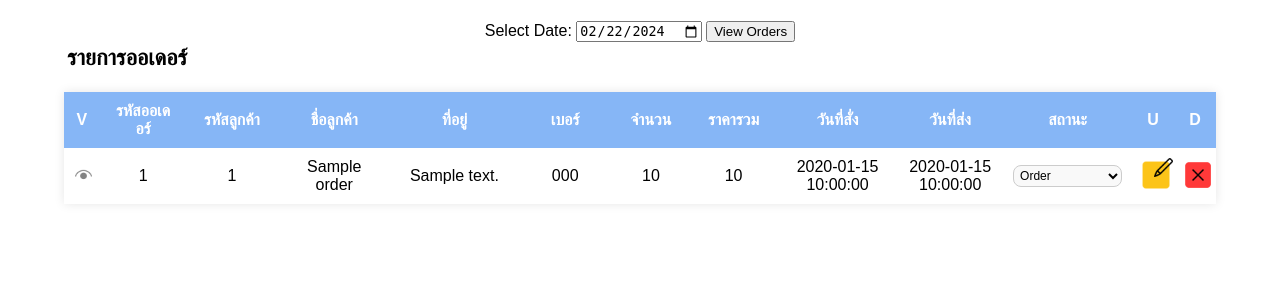
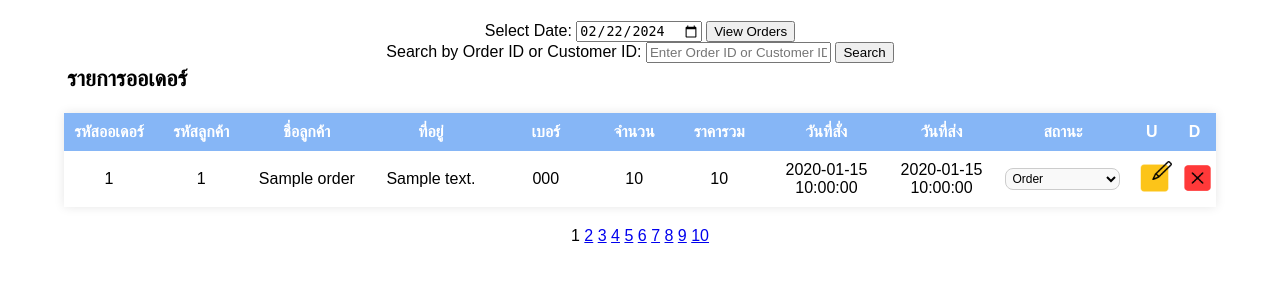
Before and after one commit to owensocool/php-api-full-stack, a PHP site: page /fullStack/src/admin/order_admin/order_view/view_order.php in a window 1280 px wide. Shown: the part 69-369 px from the top of the page. Run offline with PHP 8.4, Linux system fonts and the light colour scheme; tables that the repository leaves empty or names only in its code hold one stand-in row (values such as "Sample post").

Commit message:
debug code

```diff
--- a/php-api-marketing/config/db/connection.php
+++ b/php-api-marketing/config/db/connection.php
@@ -1,7 +1,7 @@
 <?php
 $host = 'localhost';
-$username = 'root';
-$password = '';
+$username = 'admin_annisa';
+$password = 'password';
 $database = 'full-stack-store';
 
 $conn = new mysqli($host, $username, $password, $database);
--- a/php-api-marketing/src/admin/order_admin/order_view/view_order.php
+++ b/php-api-marketing/src/admin/order_admin/order_view/view_order.php
@@ -126,8 +126,8 @@
         </nav>
         <div></div>
         <a href="../../../auth/controller/logout.php"><button class="login-btn">ออกจากระบบ</button></a>
+    </header>
 
-    </header>
     <br/> <br/><br/> <br/><br/>
     <div style="text-align: center;">
     <form id="dateForm" method="GET">
@@ -137,35 +137,62 @@
     </form>
 </div>
 
-
+<!-- Add the search inputs here -->
+<div style="text-align: center;">
+        <form id="searchForm" method="GET">
+            <label for="search_query">Search by Order ID or Customer ID:</label>
+            <input type="text" id="search_query" name="search_query" placeholder="Enter Order ID or Customer ID">
+            <button type="submit">Search</button>
+        </form>
+    </div>
 
     <div>
     <?php
     require_once '../../../../config/db/connection.php';
-        if(isset($_GET['selected_date'])) {
+
+    // Define the number of transactions per page
+    $transactionsPerPage = 10;
+
+    // Get the current page number, default to 1 if not set
+    $page = isset($_GET['page']) ? $_GET['page'] : 1;
+
+    // Calculate the offset for the SQL query
+    $offset = ($page - 1) * $transactionsPerPage;
+
+    // Initialize $totalPages
+    $totalPages = 10;
+
+    // Check if search query by order ID or customer ID is provided
+    if(isset($_GET['search_query'])) {
+        $search_query = $_GET['search_query'];
+
+        // Query to select transactions for the specified order ID or customer ID
+        $query = "SELECT * FROM orders WHERE order_id = '$search_query' OR customer_id = '$search_query' LIMIT $offset, $transactionsPerPage";
+    } else if(isset($_GET['selected_date'])) {
         $selected_date = $_GET['selected_date'];
+
         // Query to select orders for the selected date
-            $query = "SELECT * FROM orders WHERE DATE(order_date) = '$selected_date'";
+        $query = "SELECT * FROM orders WHERE DATE(order_date) = '$selected_date' LIMIT $offset, $transactionsPerPage";
     } else {
-            // Default query to select all orders
-            $query = "SELECT * FROM orders";
+        // Default query to select all orders with pagination
+        $query = "SELECT * FROM orders LIMIT $offset, $transactionsPerPage";
     }
+
+    // Execute the query
     $result = $conn->query($query);
-
-
 
     if ($result) {
         echo "
         <table border='0' style='width: 90%; margin: auto;'>
             <tr>
-                    <td width='950px'><a style='font-weight:bold; font-size: 22px;' >รายการออเดอร์</a></td>
+                <td width='950px'><a style='font-weight:bold; font-size: 22px;'>รายการออเดอร์</a></td>
             </tr>
         </table>
         <br />";
+
         echo "<table border='0' style='width: 90%; border-collapse: collapse; margin: auto; padding-top: 20px; box-shadow: 0px 0px 10px rgba(0, 0, 0, 0.1);'>
             <tr style='background-color: #86B6F6; color: white; text-align: center;'>
-                    <th width='30px' style='padding: 10px;'>V</th>
-                    <th width='180px' style='padding: 10px;' >รหัสออเดอร์</th>
+                <th width='180px' style='padding: 10px;'>รหัสออเดอร์</th>
                 <th width='180px' style='padding: 10px;'>รหัสลูกค้า</th>
                 <th width='200px' style='padding: 10px;'>ชื่อลูกค้า</th>
                 <th width='250px' style='padding: 10px;'>ที่อยู่</th>
@@ -178,7 +205,10 @@
                 <th width='50px' style='padding: 10px;'>U</th>
                 <th width='50px' style='padding: 10px;'>D</th>
             </tr>";
+
+        // Loop through the results and display transaction details
         while ($row = $result->fetch_assoc()) {
+            // Extract transaction details
             $name1 = $row['order_id'];
             $name2 = $row['customer_id'];
             $name3 = $row['name_order'];
@@ -189,16 +219,9 @@
             $name8 = $row['order_status'];
             $name9 = $row['order_date'];
             $name10 = $row['shipping_date'];
-                $name12 = $row['last_update'];
 
+            // Display transaction details in table rows
             echo "<tr>
-                        <td style='padding: 5px; cursor: pointer; text-align:center;'>
-                            <form method='get' action='view_order_detail.php'>
-                                <input type='hidden' name='order' value='$name1'>
-                                <button type='submit' class='edit-btn'>
-                                    <img src='../../../../public/eye-48.png' alt='Edit'>
-                                </button>
-                            </form></td>
                 <td style='padding: 10px; cursor: pointer; text-align:center;'>$name1</td>
                 <td style='padding: 10px; cursor: pointer; text-align:center;'>$name2</td>
                 <td style='padding: 10px; cursor: pointer; text-align:center;'>$name3</td>
@@ -231,7 +254,7 @@
                     </form>
                 </td>
                 <td>
-                                    <form id='cancelForm_$name1' method='post' action='../order_controller/change_status.php'>
+                    <form id='cancelForm_$name1' method='post' action='change_status.php'>
                         <input type='hidden' name='orderId' value='$name1'>
                         <input type='hidden' name='status' value='Cancel'>
                         <button type='button' class='delete-btn' onclick='confirmCancel(\"$name1\")'>
@@ -239,29 +262,36 @@
                         </button>
                     </form>
                 </td>
-
             </tr>";
         }
         echo "</table>";
+
+        // Free result set
         $result->free();
+
+        // Display pagination links
+        echo "<div style='text-align: center; margin-top: 20px;'>";
+        for ($i = 1; $i <= $totalPages; $i++) {
+            if ($i == $page) {
+                echo "<span>$i</span> ";
+            } else {
+                echo "<a href='view_order.php?page=$i'>$i</a> ";
+            }
+        }
+        echo "</div><br/><br/>";
     } else {
         echo "Error: " . $conn->error;
     }
-
-
-
-
-
-$conn->close();
     ?>
 </div>
+
 
     <script src="https://ajax.googleapis.com/ajax/libs/jquery/3.5.1/jquery.min.js"></script>
     <script>
         function updateOrderStatus(status, orderId) {
             $.ajax({
                         type: 'POST',
-                        url: '../order_controller/change_status.php',
+                        url: './change_status.php',
                         data: {
                             status: status,
                             orderId: orderId
@@ -286,5 +316,4 @@ $conn->close();
     </script>
 
 </body>
-
 </html>
```
Lines whose indentation alone changed are shown as unchanged.
